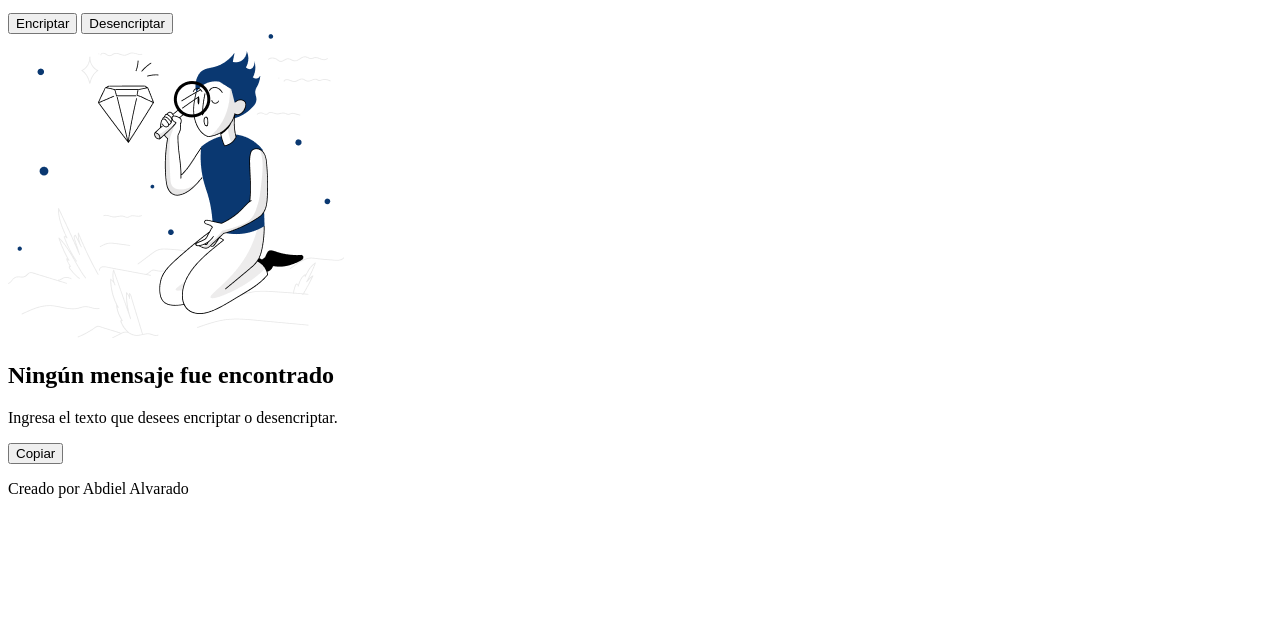
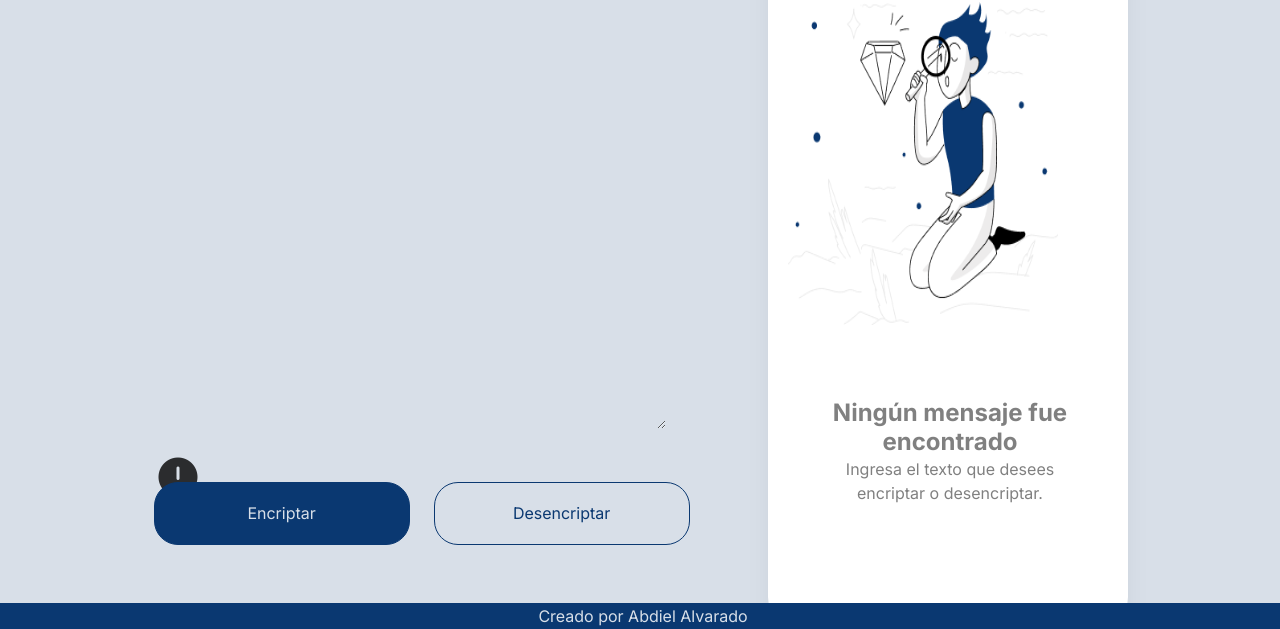
Before and after one commit to AbdielAlvarado/encriptador-texto-alura, a plain HTML site: page index.html in a window 1280 px wide. Shown: the part 171-800 px from the top of the page. Drawn offline with Linux system fonts and the light colour scheme.

Commit message:
Añadido de CSS

```diff
--- a/index.html
+++ b/index.html
@@ -8,7 +8,7 @@
   </head>
   <body>
     <header>
-      <img src="assets/Logo.png" alt="Logo Alura" />
+      <img class="logo__alura" src="assets/Logo.png" alt="Logo Alura" />
     </header>
 
     <main class="main">
@@ -21,7 +21,7 @@
         ></textarea>
 
         <div class="texto__usuario__restricciones">
-          <p>
+          <p class="texto__usuario__restricciones__p">
             <img src="assets/icono_warning.png" />Solo letras minúsculas y sin acentos
           </p>
         </div>
@@ -33,14 +33,18 @@
       </section>
 
       <section>
-        <div class="texto__encriptado__muñeco">
-          <img src="assets/Muñeco.png" alt="Muñeco" />
+        <div class="texto__encriptado">
+          <img class="texto__encriptado__muñeco" src="assets/Muñeco.png" alt="Muñeco" />
           <div class="texto__encriptado__placeholder">
-            <h2>Ningún mensaje fue encontrado</h2>
-            <p>Ingresa el texto que desees encriptar o desencriptar.</p>
+            <h2 class="texto__encriptado__placeholder__h2">
+              Ningún mensaje fue encontrado
+            </h2>
+            <p class="texto__encriptado__placeholder__p">
+              Ingresa el texto que desees encriptar o desencriptar.
+            </p>
           </div>
         </div>
-        <div>
+        <div class="texto__encriptado__copiar">
           <button class="btn__copiar">Copiar</button>
         </div>
       </section>
--- a/style/style.css
+++ b/style/style.css
@@ -0,0 +1,212 @@
+@import url("https://fonts.googleapis.com/css2?family=Inter:ital,opsz,wght@0,14..32,100..900;1,14..32,100..900&family=Montserrat:ital,wght@0,100..900;1,100..900&display=swap");
+
+* {
+  margin: 0;
+  padding: 0;
+}
+
+body {
+  width: 100vw;
+  height: 100vh;
+  background: #d8dfe8;
+  box-sizing: border-box;
+}
+
+.logo__alura {
+  margin: 20px;
+  padding: 1.25rem;
+}
+
+.texto__usuario {
+  position: absolute;
+  width: 40%;
+  height: 60%;
+  color: #0a3871;
+  left: 12%;
+  top: 15%;
+  border: none;
+  font-family: "Inter", sans-serif;
+  font-weight: 300;
+  font-size: 32px;
+  line-height: 150%;
+  background: #d8dfe8;
+}
+
+::placeholder {
+  color: #0a3871;
+}
+.texto__usuario {
+  outline: none;
+}
+
+.texto__usuario__restricciones {
+  font-family: "Inter", sans-serif;
+  font-weight: 400;
+  display: flex;
+  flex-direction: row;
+  align-items: center;
+  padding: 0px;
+  font-size: 11px;
+  position: absolute;
+  color: black;
+  left: 12%;
+  top: 78%;
+  gap: 5px;
+  width: 80%;
+}
+
+.texto__usuario__restricciones__p {
+  opacity: 0.8;
+  flex: none;
+  line-height: 150%;
+}
+
+.botonera {
+  display: flex;
+  flex-direction: row;
+  align-items: flex-start;
+  padding: 1% 0;
+  position: absolute;
+  width: 80%;
+  left: 12%;
+  top: 80%;
+  gap: 24px;
+}
+
+.btn__encriptar {
+  align-items: center;
+  justify-content: center;
+  padding: 2%;
+  width: 25%;
+  background-color: #0a3871;
+  border: 1px solid #0a3871;
+  border-radius: 24px;
+  color: #d8dfe8;
+  cursor: pointer;
+  font-family: "Inter", sans-serif;
+  font-size: 16px;
+  font-weight: 400;
+  text-align: center;
+}
+
+.btn__desencriptar {
+  align-items: center;
+  justify-content: center;
+  padding: 2%;
+  width: 25%;
+  font-family: "Inter", sans-serif;
+  font-size: 16px;
+  font-weight: 400;
+  background-color: #d8dfe8;
+  border: 1px solid #0a3871;
+  border-radius: 24px;
+  color: #0a3871;
+  cursor: pointer;
+  text-align: center;
+}
+
+.texto__encriptado__copiar {
+  display: flex;
+  display: none;
+  align-items: center;
+  justify-content: center;
+  margin-top: 20px;
+  position: absolute;
+  top: 80%;
+  gap: 24px;
+  left: 74%;
+  transform: translateX(-50%);
+  width: 80%;
+}
+
+.btn__copiar {
+  justify-content: center;
+  padding: 2%;
+  width: 25%;
+  gap: 24px;
+  font-family: "Inter", sans-serif;
+  font-size: 16px;
+  font-weight: 400;
+  background-color: white;
+  border: 1px solid #0a3871;
+  border-radius: 24px;
+  color: #0a3871;
+  cursor: pointer;
+}
+
+.btn__encriptar:hover,
+.btn__copiar:hover,
+.btn__desencriptar:hover {
+  margin: 0.3%;
+  padding: 1.8%;
+  width: 24.5%;
+}
+
+.texto__encriptado {
+  font-family: "Inter", sans-serif;
+  font-size: 32px;
+  color: #0a3871;
+  position: absolute;
+  justify-content: center;
+  width: 25%;
+  padding: 20px;
+  height: 90%;
+  left: 60%;
+  top: 5%;
+  background: white;
+  box-shadow: 0px 24px 32px -8px rgba(0, 0, 0, 0.08);
+  border-radius: 32px;
+  word-wrap: break-word;
+}
+
+.texto__encriptado__placeholder {
+  text-align: center;
+  font-family: "Inter", sans-serif;
+  align-items: center;
+  flex-direction: column;
+  justify-content: center;
+  padding: 10%;
+  gap: 16%;
+  position: absolute;
+  width: 100%;
+  top: 65%;
+}
+
+.texto__encriptado__placeholder__h2 {
+  width: 70%;
+  font-size: 24px;
+  line-height: 120%;
+  font-weight: 700;
+  text-align: center;
+  color: gray;
+}
+
+.texto__encriptado__placeholder__p {
+  width: 70%;
+  font-weight: 400;
+  font-size: 16px;
+  line-height: 150%;
+  text-align: center;
+  color: gray;
+}
+
+.texto__encriptado__muñeco {
+  position: absolute;
+  width: 75%;
+  height: 45%;
+  top: 15%;
+}
+
+.footer {
+  background-color: #0a3871;
+  padding: 3px;
+  color: #d8dfe8;
+  text-align: center;
+  font-family: "Inter", sans-serif;
+  font-size: 16px;
+  font-weight: 400;
+  position: fixed;
+  bottom: 0;
+  left: 0;
+  width: 100%;
+}
```
